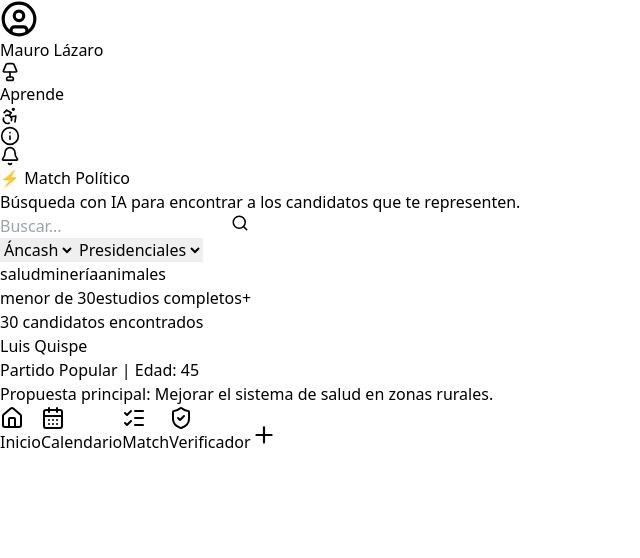
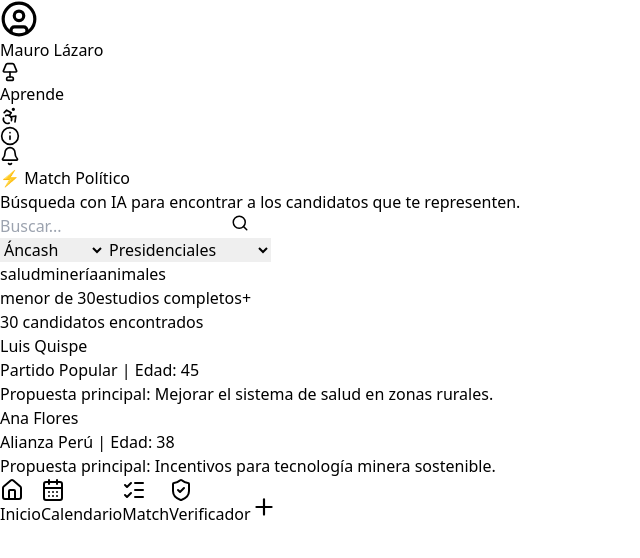
Before and after one commit to Is-Alejandro/verivoto, a React (Vite) app: page /match in a window 1280 px wide. Shown: the top 558 px of the page, without its empty margins (0-640 px from the left). Built offline with nearby package versions, Linux system fonts and the light colour scheme.

Commit message:
agregar componente MatchCandidatesList y modularizar renderizado de candidatos

```diff
--- a/src/features/match/MatchPage.tsx
+++ b/src/features/match/MatchPage.tsx
@@ -1,6 +1,12 @@
 import Layout from "../../components/layout/Layout";
 import MatchTitle from "./components/MatchTitle";
-import MatchSearchBar from "./components/MatchSeachBar";
+import MatchSearchBar from "./components/MatchSearchBar";
+import MatchFiltersMain from "./components/MatchFilterMain";
+import MatchChips from "./components/MatchChips";
+import MatchAttributes from "./components/MatchAttributes";
+import MatchResultsCount from "./components/MatchResultsCount";
+import MatchCandidateCard from "./components/MatchCandidateCard";
+import MatchCandidatesList from "./components/MatchCandidatesList";
 
 export default function MatchPage() {
     return (
@@ -14,52 +20,37 @@ export default function MatchPage() {
 
 
                 {/* Selectores principales */}
-                <div className="grid grid-cols-2 gap-3 mt-4">
-                    <select className="bg-white border border-neutral-300 px-3 py-2 rounded-xl">
-                        <option>Áncash</option>
-                    </select>
+                <MatchFiltersMain />
 
-                    <select className="bg-white border border-neutral-300 px-3 py-2 rounded-xl">
-                        <option>Presidenciales</option>
-                    </select>
-                </div>
 
                 {/* Chips principales */}
-                <div className="flex flex-wrap gap-2 mt-4">
-                    <span className="px-3 py-1 bg-blue-100 text-blue-600 rounded-full text-sm">salud</span>
-                    <span className="px-3 py-1 bg-neutral-200 rounded-full text-sm">minería</span>
-                    <span className="px-3 py-1 bg-indigo-100 text-indigo-600 rounded-full text-sm">animales</span>
-                </div>
+                <MatchChips />
 
-                {/* Chips secundarios */}
-                <div className="flex flex-wrap gap-2 mt-3">
-                    <span className="px-3 py-1 bg-neutral-200 rounded-full text-sm">menor de 30</span>
-                    <span className="px-3 py-1 bg-neutral-200 rounded-full text-sm">estudios completos</span>
-                    <span className="px-3 py-1 bg-neutral-200 rounded-full text-sm">+</span>
-                </div>
+
+                {/* Atributos o cualidades */}
+                <MatchAttributes />
+
 
                 {/* Contador */}
-                <p className="mt-5 font-medium text-neutral-800">30 candidatos encontrados</p>
+                <MatchResultsCount count={30} />
 
                 {/* Lista de candidatos */}
-                <div className="mt-4 flex flex-col gap-3">
-
-                    {/* Card 1 */}
-                    <div className="bg-white p-4 rounded-xl shadow">
-                        <div className="flex gap-4">
-                            <div className="w-14 h-14 bg-neutral-300 rounded-full"></div>
-
-                            <div>
-                                <h3 className="font-semibold text-neutral-900">Luis Quispe</h3>
-                                <p className="text-sm text-neutral-600">Partido Popular | Edad: 45</p>
-                                <p className="text-sm mt-1">
-                                    <span className="font-semibold">Propuesta principal:</span> Mejorar el sistema de salud en zonas rurales.
-                                </p>
-                            </div>
-                        </div>
-                    </div>
-
-                </div>
+                <MatchCandidatesList
+                    candidates={[
+                        {
+                            name: "Luis Quispe",
+                            party: "Partido Popular",
+                            age: 45,
+                            proposal: "Mejorar el sistema de salud en zonas rurales.",
+                        },
+                        {
+                            name: "Ana Flores",
+                            party: "Alianza Perú",
+                            age: 38,
+                            proposal: "Incentivos para tecnología minera sostenible.",
+                        }
+                    ]}
+                />
 
             </div>
         </Layout>
--- /dev/null
+++ b/src/features/match/components/MatchAttributes.tsx
@@ -0,0 +1,38 @@
+interface Attribute {
+    label: string;
+  }
+
+  interface MatchAttributesProps {
+    attributes?: Attribute[];
+    onSelect?: (label: string) => void;
+  }
+
+  export default function MatchAttributes({
+    attributes = [
+      { label: "menor de 30" },
+      { label: "estudios completos" },
+      { label: "+" },
+    ],
+    onSelect,
+  }: MatchAttributesProps) {
+    return (
+      <div className="flex flex-wrap gap-2 mt-3">
+
+        {attributes.map((attr) => (
+          <button
+            key={attr.label}
+            onClick={() => onSelect && onSelect(attr.label)}
+            className="
+              px-3 py-1 rounded-full text-sm
+              bg-neutral-100 text-neutral-700
+              border border-neutral-300
+              font-medium active:scale-95 transition
+            "
+          >
+            {attr.label}
+          </button>
+        ))}
+
+      </div>
+    );
+  }
--- /dev/null
+++ b/src/features/match/components/MatchCandidateCard.tsx
@@ -0,0 +1,52 @@
+interface MatchCandidateCardProps {
+    name: string;
+    party: string;
+    age: number;
+    proposal: string;
+    photo?: string;
+  }
+
+  export default function MatchCandidateCard({
+    name,
+    party,
+    age,
+    proposal,
+    photo,
+  }: MatchCandidateCardProps) {
+    return (
+      <div
+        className="
+          bg-white p-4 rounded-xl shadow-sm
+          border border-neutral-200
+          active:scale-[0.98] transition
+        "
+      >
+        <div className="flex gap-4">
+
+          {/* Foto */}
+          <div className="w-14 h-14 rounded-full bg-neutral-200 overflow-hidden">
+            {photo ? (
+              <img src={photo} className="w-full h-full object-cover" />
+            ) : (
+              <div className="w-full h-full bg-neutral-300" />
+            )}
+          </div>
+
+          {/* Info */}
+          <div className="flex-1">
+            <h3 className="font-semibold text-neutral-900">{name}</h3>
+
+            <p className="text-sm text-neutral-600">
+              {party} | Edad: {age}
+            </p>
+
+            <p className="text-sm mt-1 leading-snug">
+              <span className="font-semibold">Propuesta principal: </span>
+              {proposal}
+            </p>
+          </div>
+
+        </div>
+      </div>
+    );
+  }
--- /dev/null
+++ b/src/features/match/components/MatchCandidatesList.tsx
@@ -0,0 +1,40 @@
+import MatchCandidateCard from "./MatchCandidateCard";
+
+interface Candidate {
+  name: string;
+  party: string;
+  age: number;
+  proposal: string;
+  photo?: string;
+}
+
+interface MatchCandidatesListProps {
+  candidates?: Candidate[];
+}
+
+export default function MatchCandidatesList({
+  candidates = [],
+}: MatchCandidatesListProps) {
+  return (
+    <div className="mt-4 flex flex-col gap-3 pb-10">
+
+      {candidates.length > 0 ? (
+        candidates.map((candidate, index) => (
+          <MatchCandidateCard
+            key={index}
+            name={candidate.name}
+            party={candidate.party}
+            age={candidate.age}
+            proposal={candidate.proposal}
+            photo={candidate.photo}
+          />
+        ))
+      ) : (
+        <p className="text-neutral-500 text-sm text-center mt-6">
+          No se encontraron candidatos.
+        </p>
+      )}
+
+    </div>
+  );
+}
--- /dev/null
+++ b/src/features/match/components/MatchChips.tsx
@@ -0,0 +1,40 @@
+interface Chip {
+    label: string;
+    active: boolean;
+  }
+
+  interface MatchChipsProps {
+    chips?: Chip[];
+    onToggle?: (label: string) => void;
+  }
+
+  export default function MatchChips({
+    chips = [
+      { label: "salud", active: true },
+      { label: "minería", active: false },
+      { label: "animales", active: true },
+    ],
+    onToggle,
+  }: MatchChipsProps) {
+    return (
+      <div className="flex flex-wrap gap-2 mt-4">
+
+        {chips.map((chip) => (
+          <button
+            key={chip.label}
+            onClick={() => onToggle && onToggle(chip.label)}
+            className={`
+              px-3 py-1 rounded-full text-sm font-medium
+              border transition active:scale-95
+              ${chip.active
+                ? "bg-blue-100 text-blue-600 border-blue-300"
+                : "bg-neutral-100 text-neutral-600 border-neutral-300"}
+            `}
+          >
+            {chip.label}
+          </button>
+        ))}
+
+      </div>
+    );
+  }
--- /dev/null
+++ b/src/features/match/components/MatchFilterMain.tsx
@@ -0,0 +1,56 @@
+interface MatchFiltersMainProps {
+    region?: string;
+    type?: string;
+    onRegionChange?: (value: string) => void;
+    onTypeChange?: (value: string) => void;
+  }
+
+  export default function MatchFiltersMain({
+    region = "Áncash",
+    type = "Presidenciales",
+    onRegionChange,
+    onTypeChange,
+  }: MatchFiltersMainProps) {
+    return (
+      <div className="grid grid-cols-2 gap-3 mt-4">
+
+        {/* Región */}
+        <select
+          value={region}
+          onChange={(e) => onRegionChange && onRegionChange(e.target.value)}
+          className="
+            bg-white border border-neutral-300
+            px-3 py-2 rounded-xl
+            text-sm text-neutral-800
+            outline-none
+            focus:border-blue-500 transition
+          "
+        >
+          <option>Áncash</option>
+          <option>Lima</option>
+          <option>Cusco</option>
+          <option>Arequipa</option>
+          <option>La Libertad</option>
+        </select>
+
+        {/* Tipo de elección */}
+        <select
+          value={type}
+          onChange={(e) => onTypeChange && onTypeChange(e.target.value)}
+          className="
+            bg-white border border-neutral-300
+            px-3 py-2 rounded-xl
+            text-sm text-neutral-800
+            outline-none
+            focus:border-blue-500 transition
+          "
+        >
+          <option>Presidenciales</option>
+          <option>Senadores</option>
+          <option>Diputados</option>
+          <option>Parlamento Andino</option>
+        </select>
+
+      </div>
+    );
+  }
--- /dev/null
+++ b/src/features/match/components/MatchResultsCount.tsx
@@ -0,0 +1,11 @@
+interface MatchResultsCountProps {
+    count?: number;
+  }
+
+  export default function MatchResultsCount({ count = 0 }: MatchResultsCountProps) {
+    return (
+      <p className="mt-5 font-medium text-neutral-800">
+        {count} candidatos encontrados
+      </p>
+    );
+  }
```
Also changed, not shown: src/features/match/components/MatchSearchBar.tsx (renamed from src/features/match/components/MatchSeachBar.tsx).
